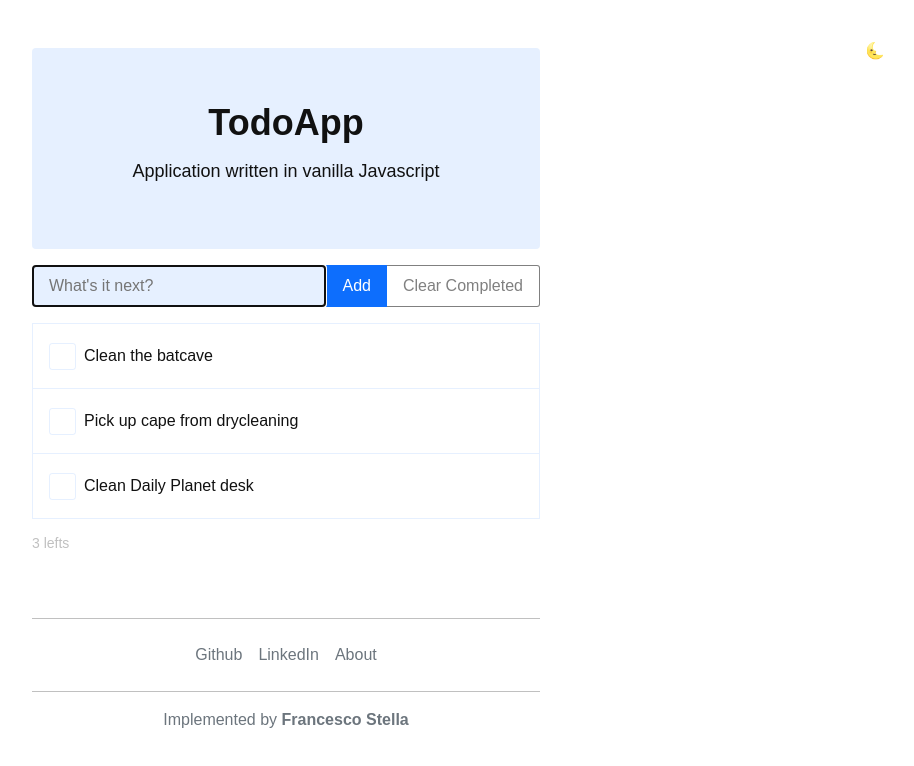
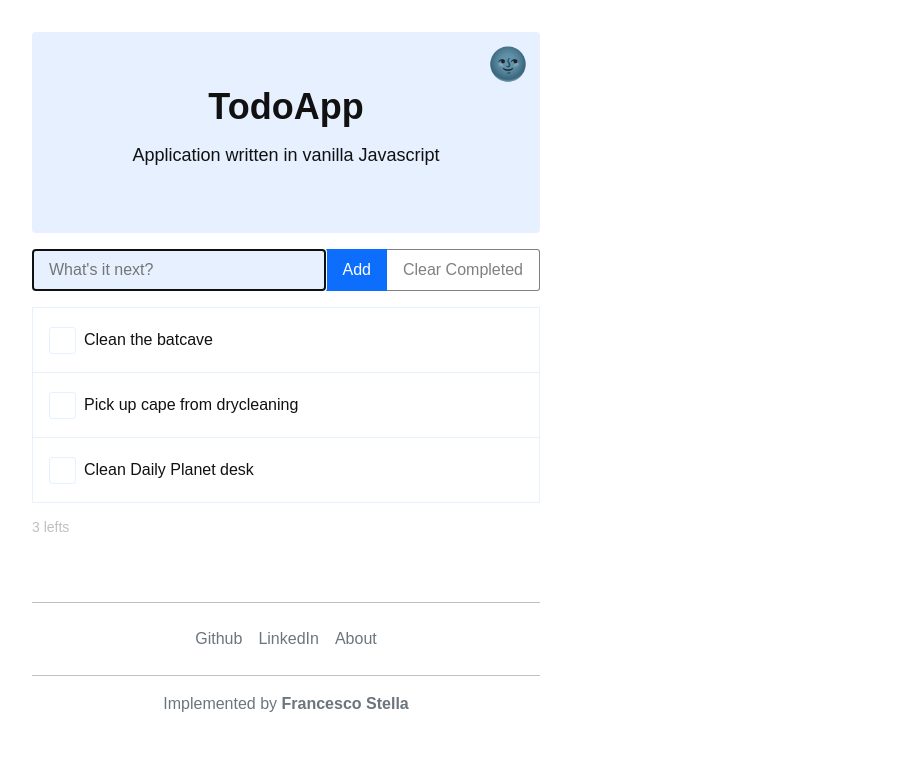
Before and after one commit to francescostella/todoapp-vanilla, a website built with Parcel: page src/index.html in a window 1280 px wide. Shown: the whole page, without its empty margins (354-1268 px from the left). Built offline with nearby package versions, Linux system fonts and the light colour scheme.

Commit message:
feat: improve theme toggle position & visual

```diff
--- a/src/index.html
+++ b/src/index.html
@@ -8,14 +8,14 @@
   <link rel="stylesheet" href="styles/main.scss">
 </head>
 <body>
-  <div class="theme-toggle">
-    <button class="theme-toggle__button">
-      <span class="theme-toggle__icon theme-toggle__icon--light">☀️</span>
-      <span class="theme-toggle__icon theme-toggle__icon--dark">🌜</span>
-    </button>
-  </div>
   <div class="container">
     <header class="header">
+      <div class="theme-toggle">
+        <button class="theme-toggle__button">
+          <span class="theme-toggle__icon theme-toggle__icon--light">☀️</span>
+          <span class="theme-toggle__icon theme-toggle__icon--dark">🌚</span>
+        </button>
+      </div>
       <h1 class="header__title">TodoApp</h1>
       <p class="header__subtitle">Application written in vanilla Javascript<p>
     </header>
--- a/src/styles/components/header.scss
+++ b/src/styles/components/header.scss
@@ -1,9 +1,10 @@
 .header {
+  position: relative;
   text-align: center;
   background-color: var(--color-surface);
   color: var(--color-on-surface);
   padding: 48px 24px;
-  margin-top: 48px;
+  margin-top: 32px;
   border-radius: 4px;
 
   &__title {
--- a/src/styles/components/theme-toggle.scss
+++ b/src/styles/components/theme-toggle.scss
@@ -1,7 +1,7 @@
 .theme-toggle {
   position: absolute;
-  top: 32px;
-  right: 32px;
+  top: 8px;
+  right: 16px;
 
   &__button {
     width: 40px;
@@ -23,8 +23,9 @@
 
   &__icon {
     display: block;
-    width: 18px;
-    height: 18px;
+    width: 32px;
+    height: 32px;
+    font-size: 32px;
     content: '';
     background-position: center;
     background-size: cover;
--- a/src/styles/main.scss
+++ b/src/styles/main.scss
@@ -45,6 +45,7 @@ body {
   color: var(--color-on-background);
   font-size: 16px;
   line-height: 1.5;
+  margin: 0;
 }
 
 .container {
```
